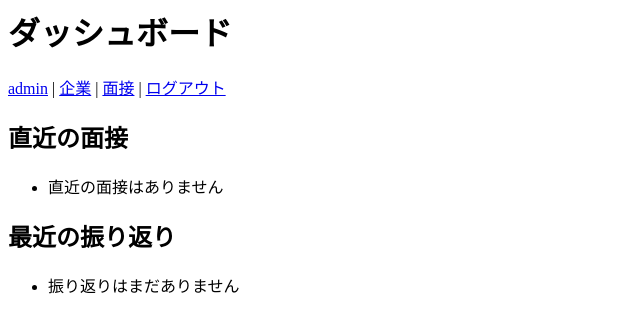
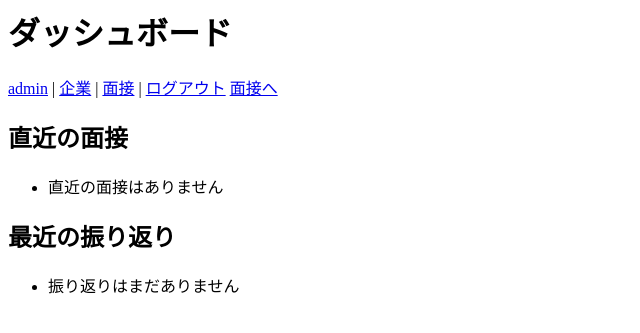
Before and after one commit to 2haruto/shukatsu-manager, a Django app: page / in a window 1280 px wide. Shown: the top 333 px of the page, without its empty margins (0-640 px from the left). Run offline with Django 5.2, Linux system fonts and the light colour scheme; the visitor is signed in with stand-in values (Sample User, id 1); data that the repository does not hold is empty.

Commit message:
Add links from dashboard to interview detail

```diff
--- a/templates/dashboard.html
+++ b/templates/dashboard.html
@@ -5,6 +5,8 @@
   <a href="{% url 'company_list' %}">企業</a> |
   <a href="{% url 'interview_list' %}">面接</a> |
   <a href="{% url 'logout' %}">ログアウト</a>
+  <a href="{% url 'interview_detail' r.interview.id %}">面接へ</a>
+
 </p>
 
 <h2>直近の面接</h2>
```
